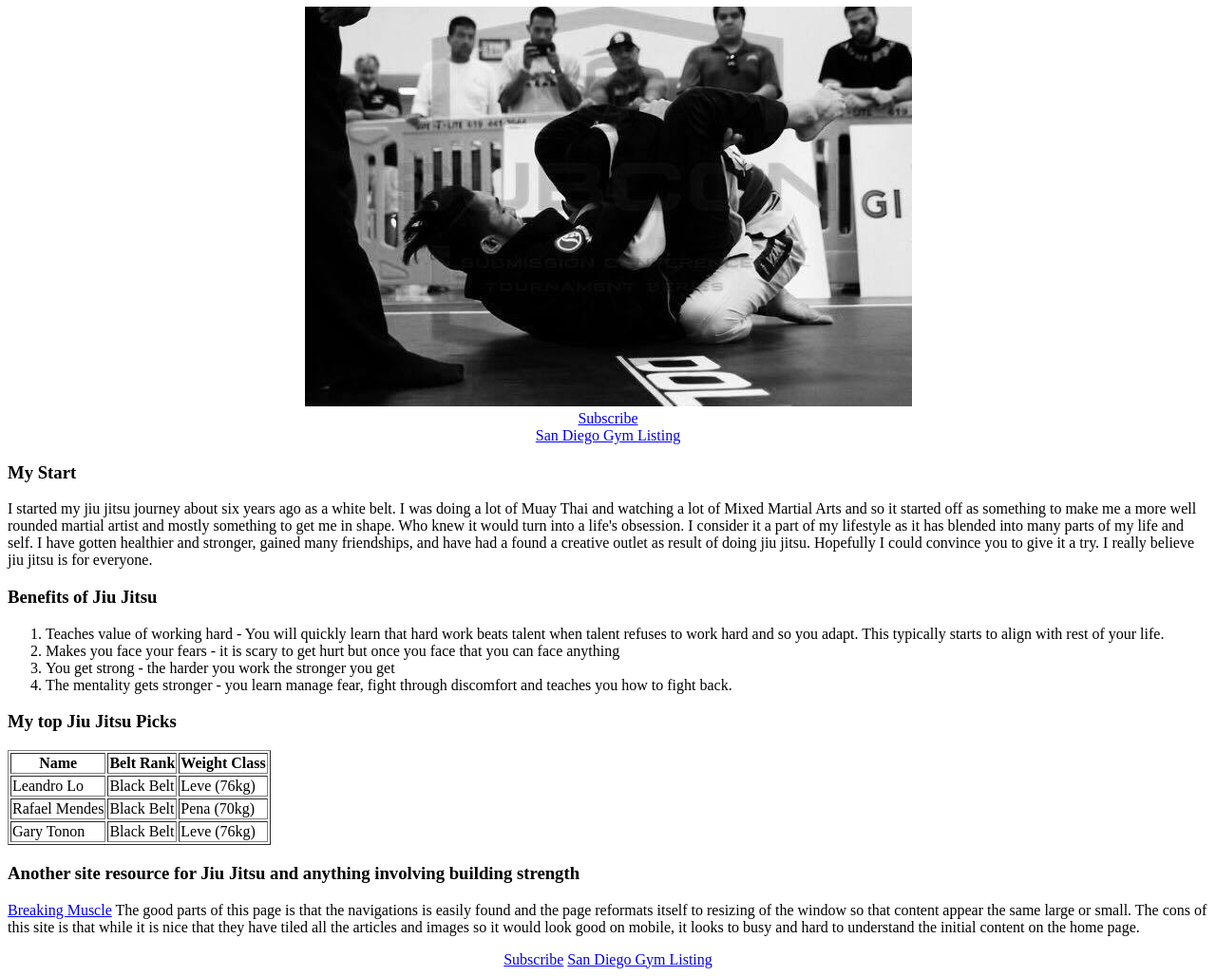
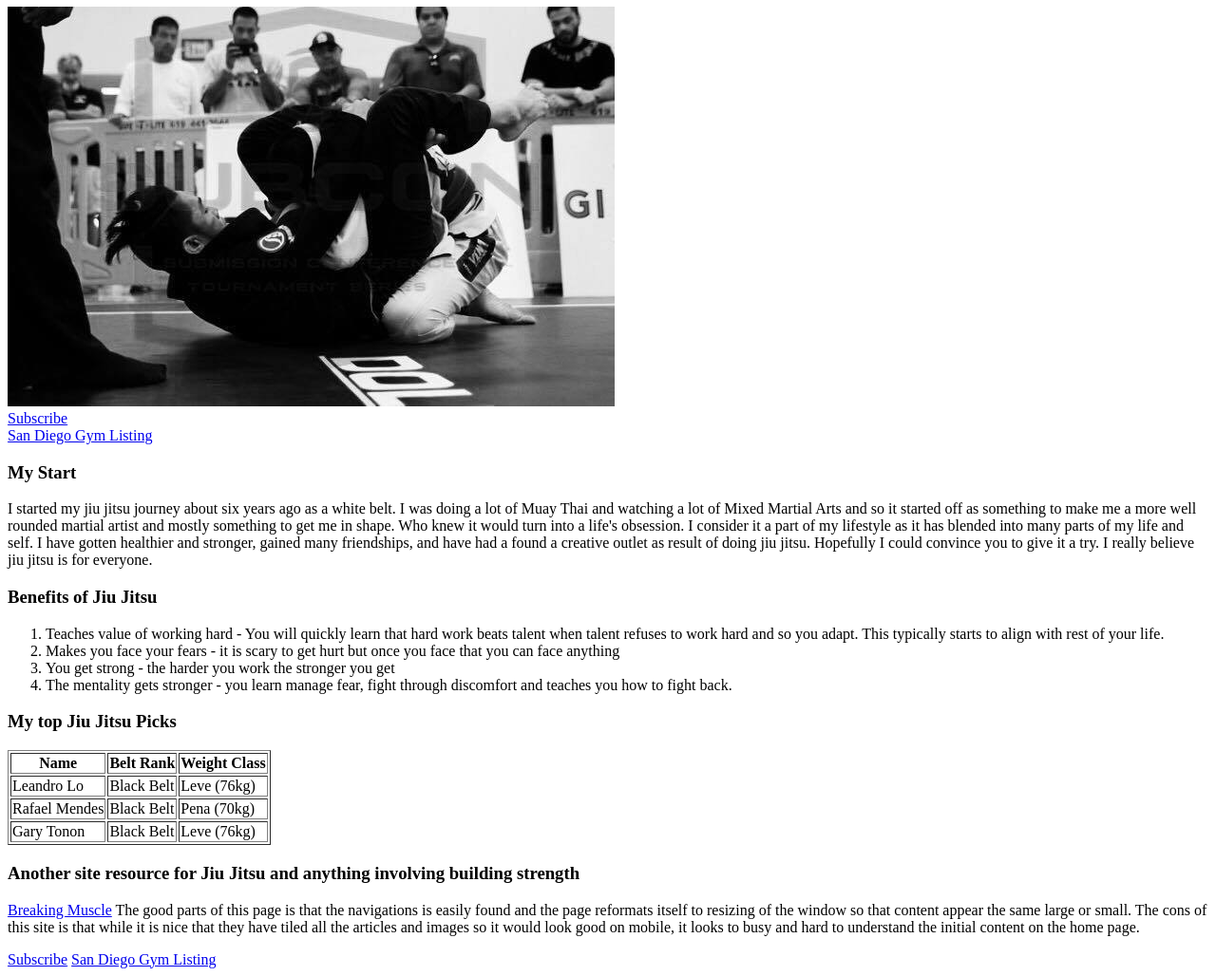
Before and after one commit to michaeldumalag/michaeldumalag.github.io, a plain HTML site: page index.html in a window 1280 px wide. Shown: the part 73-1101 px from the top of the page at 95% size. Drawn offline with Linux system fonts and the light colour scheme.

Commit message:
Remove stylin on html for prep to css

```diff
--- a/index.html
+++ b/index.html
@@ -4,7 +4,7 @@
   <title>Mike Doom</title>
 </head>
 <body>
-  <header align="center">
+  <header>
     <h1>The Jiu Jitsu Lifestyle</h1>
     <img src="images/mikesTriangle.JPG">
     <nav>
@@ -62,7 +62,7 @@
     The good parts of this page is that the navigations is easily found and the page reformats itself to resizing of the window so that content appear the same large or small.  The cons of this site is that while it is nice that they have tiled all the articles and images so it would look good on mobile, it looks to busy and hard to understand the initial content on the home page.
   </p>
 
-  <footer align="center">
+  <footer>
     <a href="subscription.html">Subscribe</a>
     <a href="gym-listing.html">San Diego Gym Listing</a>
   </footer>
```
